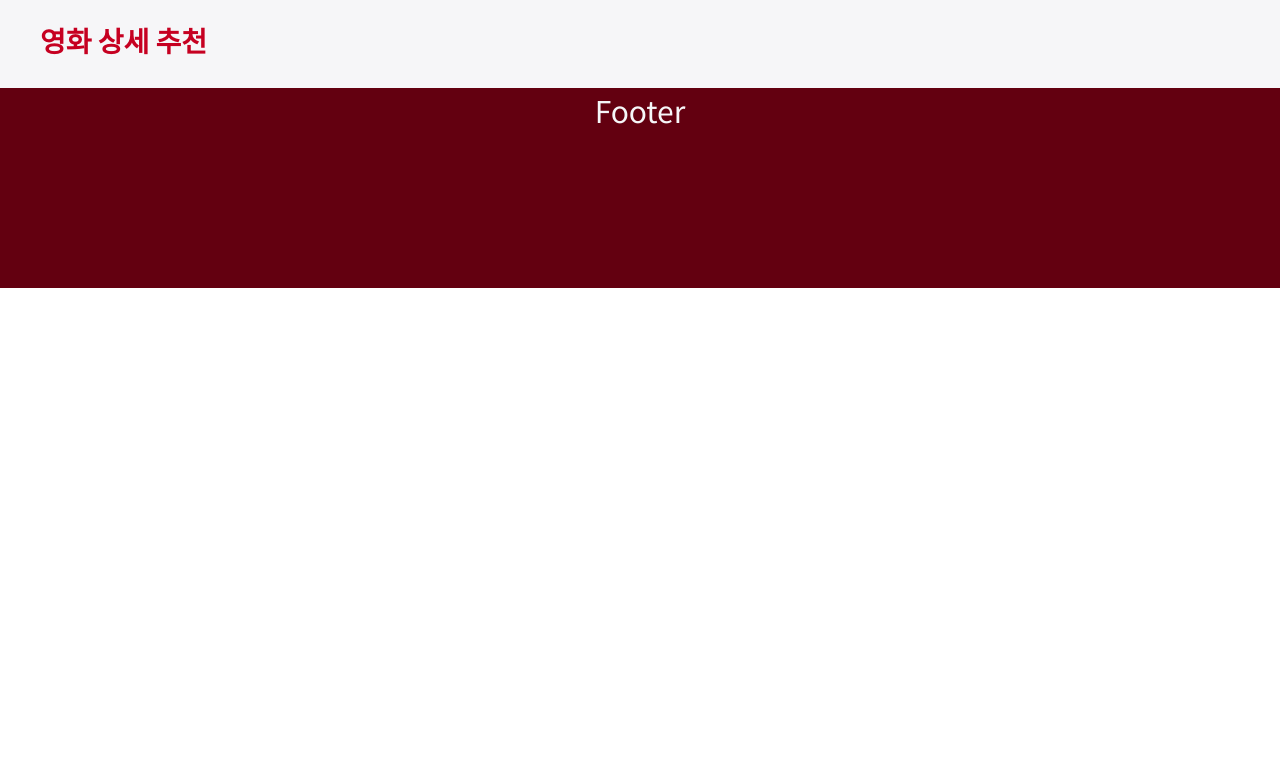
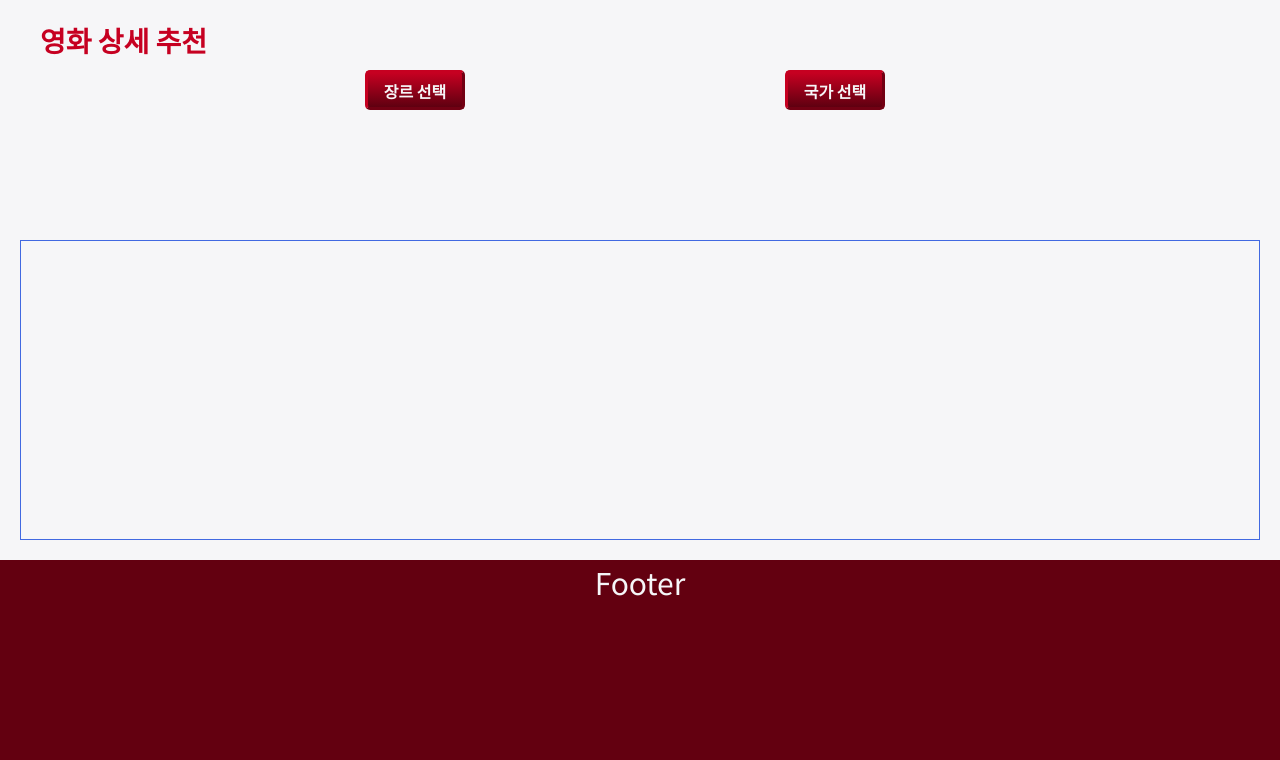
Before and after one commit to ChangmoKang/PJT, a Django app: page /movies/suggestions/ in a window 1280 px wide. Shown: the part 50-810 px from the top of the page. Before the commit the page ends 338 px from the top, so only its background shows below. Run offline with Django 3.2, Linux system fonts and the light colour scheme; parts of the project's set-up code (start-up, migrations or seed data) failed here and were passed over; some libraries are stand-ins or nearby versions.

Commit message:
Modify movie suggestions (FE)

```diff
--- a/final/templates/base.html
+++ b/final/templates/base.html
@@ -472,11 +472,79 @@
 
         /* * * * * * * * *  SUGGESTIONS PAGE * * * * * * * * */
 
-        .suggMainContainer {
+        #suggMainContainer {
             margin-top: 50px;
             width: 100%;
             padding: 20px;
         }
+
+        .optionSelectBox {
+            margin: 10px auto;
+            width: 550px;
+            height: 160px;
+            /* border: 1px solid hotpink; */
+        }
+        .genreSelectMenu {
+            width: 400px;
+            float: left;
+        }
+        .genreCheckbox, .nationCheckbox {
+            width: 100px;
+            height: 40px; line-height: 36px;
+            font-weight: bold;
+            text-align: center;
+            color: #F6F6F8;
+            background: linear-gradient(to bottom, #C60021, rgb(95, 0, 16));
+            border: 3px outset #C60021;
+            border-radius: 5px;
+        }
+        .genreCheckbox:hover, .nationCheckbox:hover {
+            background: #C60021;
+        }
+        #genreCB, #nationCB {
+            display: none;
+        }
+        #genreCB:checked ~ .genreOptions,
+        #nationCB:checked ~ .nationOptions {
+            display: block;
+        }
+        .genreOptions, .nationOptions {
+            width: 100%;
+            display: none;
+        }
+        .genreOption {
+            display: inline-block;
+            padding: 2px 10px;
+            margin: 2px 3px;
+            border-radius: 10px;
+            border: 2px solid #C60021;
+            color: #181818;
+            font-size: 14px;
+            font-weight: bold;
+            cursor: pointer;
+        }
+        .selectedGenre {
+            background: linear-gradient(to bottom, #C60021, rgb(95, 0, 16));;
+            color: #F6F6F8;
+        }
+
+        .nationSelectMenu {
+            width: 130px;
+            margin-left: 20px;
+            float: left;
+        }
+        .nationRadio {
+            font-weight: bold;
+            color: #C60021;
+            font-size: 14px;
+        }
+
+        .suggResults {
+            width: 100%;
+            height: 300px;
+            border: 1px solid royalblue;
+        }
+
 
 
 
@@ -530,6 +598,23 @@
                 scoreHover: false,
                 dailyListMovies: [],
                 currentMovie: '',
+                genres: [
+                    {pk: 1, name: "가족", selected: false},
+                    {pk: 2, name: "공포(호러)", selected: false},
+                    {pk: 3, name: "드라마", selected: false},
+                    {pk: 4, name: "멜로/로맨스", selected: false},
+                    {pk: 5, name: "미스터리", selected: false},
+                    {pk: 6, name: "사극", selected: false},
+                    {pk: 7, name: "스릴러", selected: false},
+                    {pk: 8, name: "액션", selected: false},
+                    {pk: 9, name: "어드벤처", selected: false},
+                    {pk: 10, name: "판타지", selected: false},
+                    {pk: 11, name: "코미디", selected: false},
+                    {pk: 12, name: "애니메이션", selected: false},
+                    {pk: 13, name: "범죄", selected: false},
+                    {pk: 14, name: "SF", selected: false},
+                    {pk: 15, name: "뮤지컬", selected: false}
+                ],
             },
             methods: {
                 scoreHoverOver(num) {
@@ -538,6 +623,14 @@
                 },
                 scoreHoverLeave() {
                     this.scoreHover = false
+                },
+                genreSelectToggle(genre) {
+                    if (genre.selected) {
+                        genre.selected = false;
+                    }
+                    else {
+                        genre.selected = true;
+                    }
                 }
             },
             filters: {
@@ -547,16 +640,7 @@
                     }
                     return value.slice(0, 4)
                 },
-                // dateKoreanFormat(value) {
-                //     if (!value) {
-                //         return ''
-                //     }
-                //     return `${value.slice(0, 4)}년 ${value.slice(4, 6)}월 ${value.slice(6, 8)}일`
-                // }
             }
-            // created() {
-            //     this.dailyListMovies = {{ daily_lists }}
-            // }
         });
 
         var swiper = new Swiper('.swiper-container', {
@@ -586,6 +670,9 @@
                 slideShadows: true,
             },
         });
+
+
+
     </script>
 </body>
 
--- a/movies/templates/movies/index.html
+++ b/movies/templates/movies/index.html
@@ -112,6 +112,10 @@
                                 <p><span v-for="genre in currentMovie.genres">[[ genre.genreNm ]] | </span></p>
                             </div>
                             <div class="movie_modal_text_section">
+                                <p>누적</p>
+                                <p>[[ currentMovie.audiAcc ]]명</p>
+                            </div>
+                            <div class="movie_modal_text_section">
                                 <p>감독</p>
                                 <p><span v-for="director in currentMovie.directors">[[ director.peopleNm ]],</span></p>
                             </div>
--- a/movies/templates/movies/suggestions.html
+++ b/movies/templates/movies/suggestions.html
@@ -1,9 +1,49 @@
 {% extends 'base.html' %}
 
 {% block body %}
-<div class="suggMainContainer">
+<div id="suggMainContainer">
     <h3 class="section_header">영화 상세 추천</h3>
+    <div class="optionSelectBox">
+        <div class="genreSelectMenu">
+            <input type="checkbox" name="cb" id="genreCB">
+            <label for="genreCB" class="genreCheckbox">장르 선택</label>
+            <div class="genreOptions">
+                <span v-for="genre in genres" class="genreOption" @click="genreSelectToggle(genre)"
+                :class="{selectedGenre: genre.selected}">[[genre.name]]</span>
+            </div>
+        </div>
+        <div class="nationSelectMenu">
+            <input type="checkbox" name="cb2" id="nationCB">
+            <label for="nationCB" class="nationCheckbox">국가 선택</label>
+            <div class="nationOptions">
+                <input type="radio" name="rd" id="rdAll">
+                <label for="rdAll" class="nationRadio">전체</label><br>
+                <input type="radio" name="rd" id="rdKor">
+                <label for="rdKor" class="nationRadio">국내</label><br>
+                <input type="radio" name="rd" id="rdInt">
+                <label for="rdInt" class="nationRadio">해외</label>
+            </div>
+        </div>
+    </div>
+    <div class="suggResults">
 
+    </div>
+
+
+
+    <!--<div class="optionSelectBox">-->
+    <!--    <div class="genreSelectMenu">-->
+    <!--        GENRE-->
+    <!--        <ul class="inner_ul">-->
+    <!--            <li v-for="genre in genres" -->
+    <!--                class="inner_li"-->
+    <!--                @click="genreSelectToggle(genre)"-->
+    <!--                :class="{selectedGenre: genre.selected}">-->
+    <!--                [[genre.name]]-->
+    <!--            </li>-->
+    <!--        </ul>-->
+    <!--    </div>-->
+    <!--</div>-->
 
 </div>
 {% endblock %}
```
Also changed, not shown: db.sqlite3.
